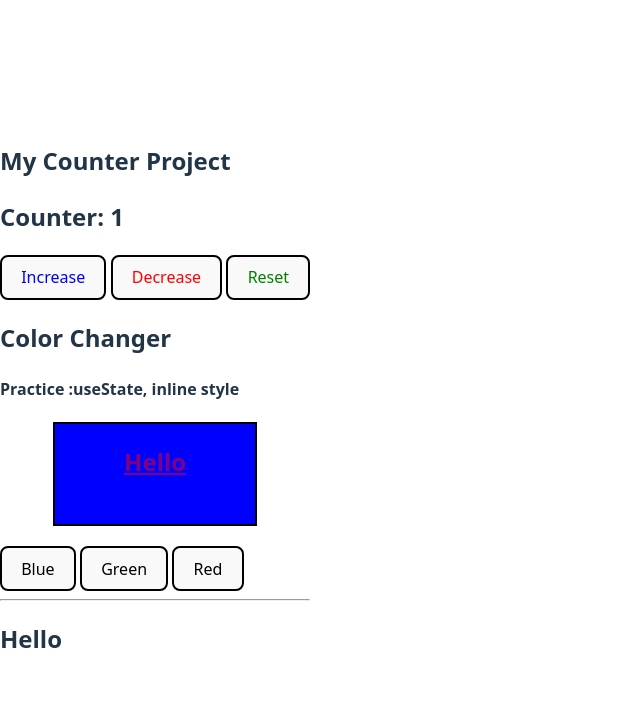
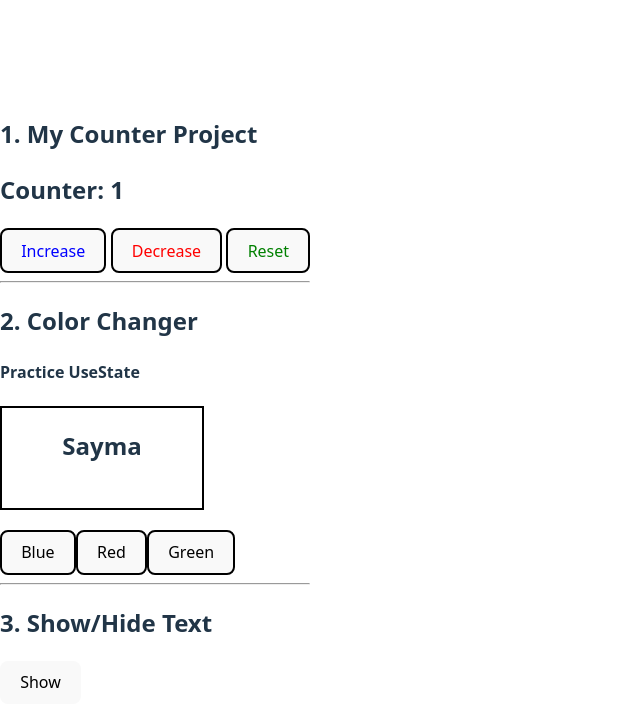
Before and after one commit to saymaruhi/counter, a React (Vite) app: page / in a window 1280 px wide. Shown: the top 726 px of the page, without its empty margins (0-640 px from the left). Built offline with nearby package versions, Linux system fonts and the light colour scheme.

Commit message:
added Toggel

```diff
--- a/src/App.jsx
+++ b/src/App.jsx
@@ -1,6 +1,6 @@
 
 import { useState } from "react"
-import ColorChanger from "./practice"
+import ColorChanger, {Text} from "./practice"
 
 function App() {
   const[count, setCount]= useState(1)
@@ -8,7 +8,7 @@ function App() {
   return (
 
       <div>
-       <h2>My Counter Project</h2>
+       <h2>1. My Counter Project</h2>
        <h2>Counter: {count}</h2>
 
 
@@ -17,8 +17,11 @@ function App() {
        <button style={{ color: "red",border: '2px solid black'}} onClick={() => setCount(count > 0 ? count-1 :0)}>Decrease</button><nb/> <nb/>
 
        <button style={{color: "green", border: '2px solid black'}} onClick={() => setCount(0)}>Reset</button>
+       <hr/>
+
 
        <ColorChanger />
+       <Text />
 
 
 
--- a/src/practice.jsx
+++ b/src/practice.jsx
@@ -2,35 +2,51 @@ import { useState } from "react";
 
 function ColorChanger() {
 
-    const[color,setColor]= useState('blue')
+  const[color, setColor]= useState("")
   return (
+
     <div>
-      <h2>Color Changer</h2>
-      <h4>Practice :useState, inline style</h4>
+      <h2>2. Color Changer</h2>
+      <h4>Practice UseState</h4>
+    <div
+      style={{
+        height: "100px",
+        width: "200px",
+        border: "2px solid black",
+        backgroundColor: color,
 
-      <div style={{
-          width: "200px",
-          height: "100px",
-          backgroundColor: color,
-          margin: "20px auto",
-          border: "2px solid black"
-        }}>
-              <h2 style={{color: "purple", textDecoration: "underline", textAlign: "center"}}>Hello</h2>
-      </div>
+      }}
+    >
+      <h2 style={{ textAlign: "center" }}>Sayma</h2>
+    </div>
+    <h2></h2>
 
+    <button style={{border: '2px solid black'}} onClick= {()=>setColor("blue")}>Blue</button><nb /><nb />
+    <button style={{border: '2px solid black'}} onClick= {()=>setColor("red")}>Red</button><nb />
+    <button style={{border: '2px solid black'}} onClick= {()=>setColor("green")}>Green</button>
+    <hr />
 
-      <button
-        style={{ border: "2px solid black" }}
-        onClick={() => setColor("blue")} >Blue</button> <nb/>
-
-
-
-      <button style={{ border: "2px solid black" }}onClick={() => setColor("green")} >Green</button> <nb />
-      <button style={{ border: "2px solid black" }} onClick={() => setColor("red")}>Red</button>
-
-      <hr/>
-      <h2>Hello</h2>
     </div>
   );
 }
+
+function Text(){
+
+  const[display,setDisplay]= useState()
+  return(
+    <div>
+      <h2>3. Show/Hide Text</h2>
+      {display && (
+      <p>This is my Show and Hide  Toggel</p>
+    )}
+
+
+     <button onClick={()=> setDisplay(!display)}> {display ? "Hide" : "Show"}
+     </button>
+      </div>
+  )
+}
+
+export{Text}
+
 export default ColorChanger;
```
